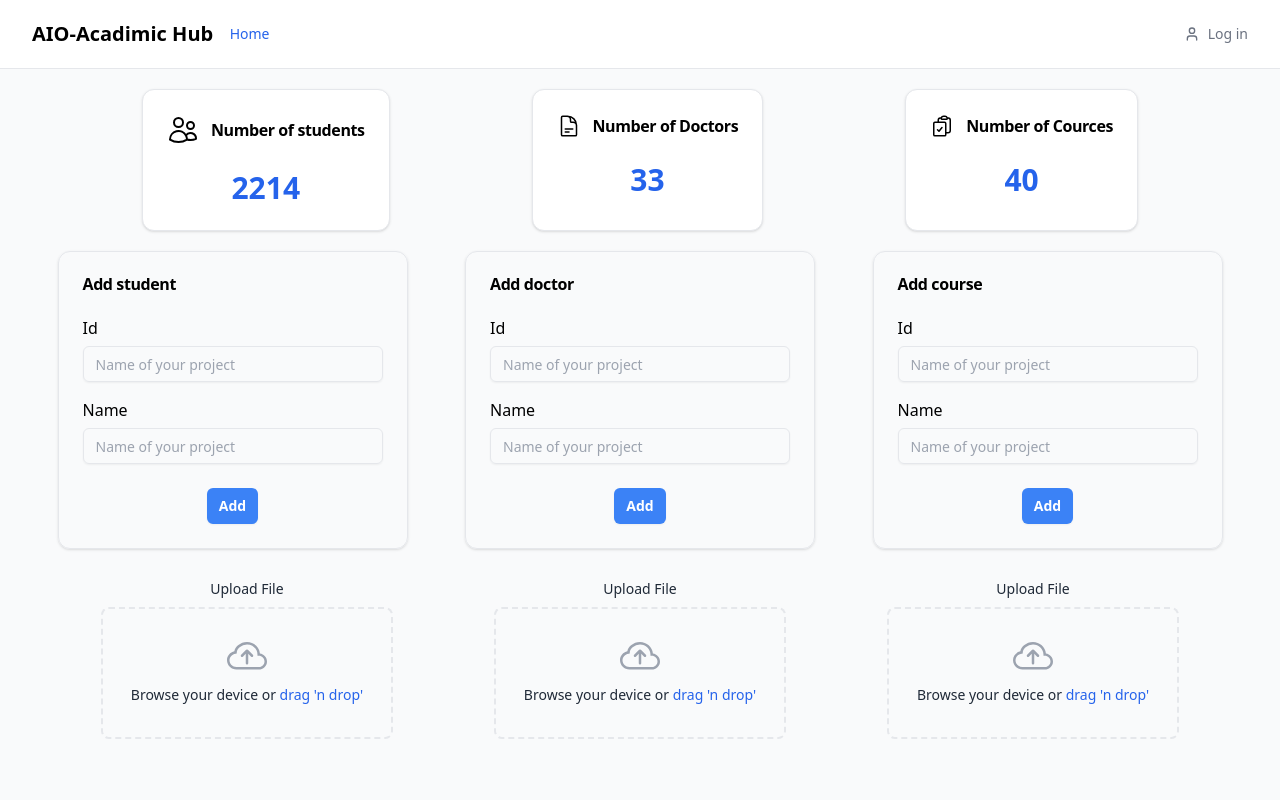
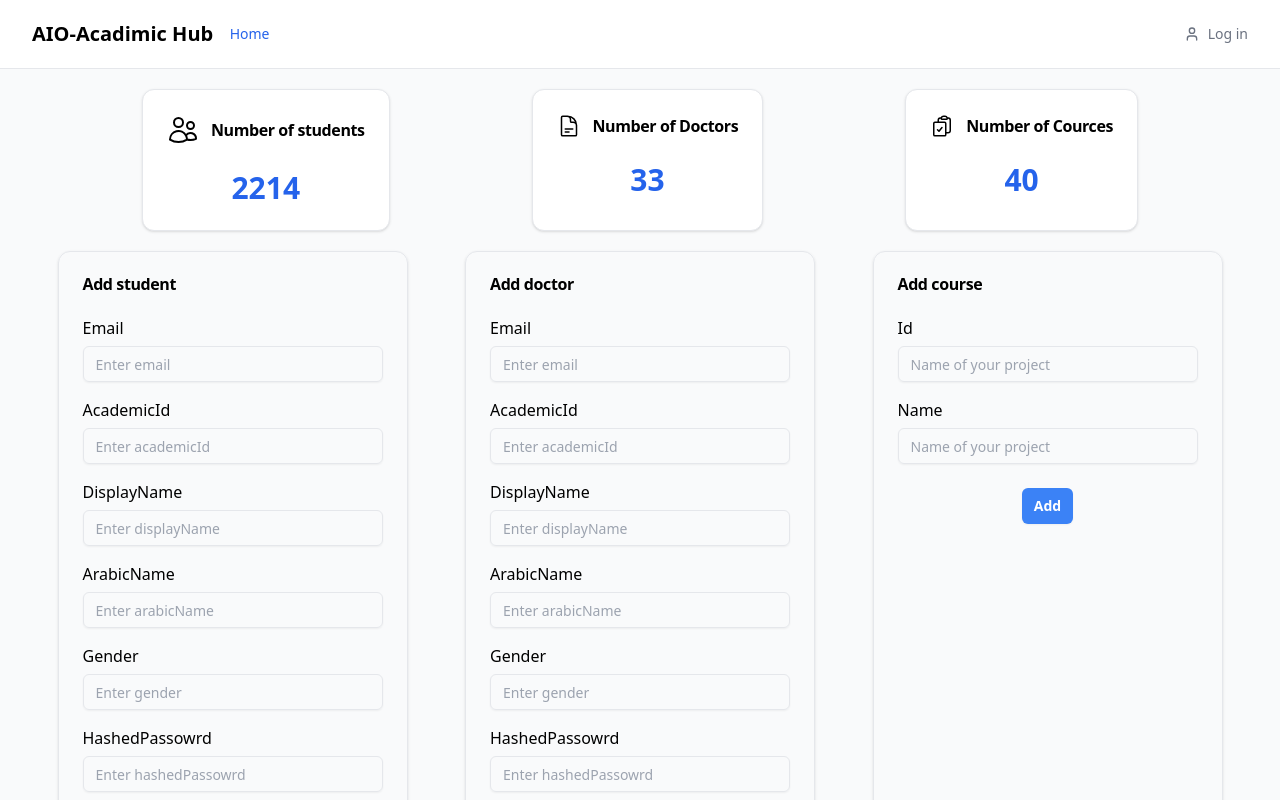
Before and after one commit to MohamedIbrahim222/Dashboard, a React (Vite) app: page /admin-home in a window 1280 px wide. Shown: the top 800 px of the page. Built offline with nearby package versions, Linux system fonts and the light colour scheme.

Commit message:
integration with backend

```diff
--- a/src/App.tsx
+++ b/src/App.tsx
@@ -8,6 +8,7 @@ import AdminHome from "./routes/admin-home";
 import { Login } from "./routes/login";
 import Reset from "./routes/reset";
 import PublishQuiz from "./routes/publish-quiz";
+import ResetPassword from "./routes/password";
 
 const router = createBrowserRouter([
   {
@@ -45,6 +46,10 @@ const router = createBrowserRouter([
       {
         path: "admin-home",
         element: <AdminHome />
+      },
+      {
+        path: "password-reset",
+        element: <ResetPassword/>
       }
     ],
   },
--- a/src/routes/admin-home.tsx
+++ b/src/routes/admin-home.tsx
@@ -7,10 +7,80 @@ import {
   CardTitle,
 } from "@/components/ui/card";
 import { Input } from "@/components/ui/input";
-//import { useState } from "react";
-//import { Link } from "react-router-dom";
+import { useState } from "react";
+import { Link } from "react-router-dom";
+import axios from "axios";
+
+// {
+//   "email": "salma.khaled963@gmail.com",
+//   "academicId": "202120935",
+//   "displayName": "Salma",
+//   "arabicName": "سلمى",
+//   "gender": "false",
+//   "hashedPassowrd": "Aa1235678@",
+//   "departmentName": "CS",
+//   "group": "A",
+//   "role": "Student"
+// }
 
 export default function AdminHome() {
+  const [student, setStudent] = useState({
+    email: "",
+    academicId: "",
+    displayName: "",
+    arabicName: "",
+    gender: "",
+    hashedPassowrd: "",
+    departmentName: "",
+    group: "",
+    role: "Student",
+  });
+
+  const [doctor, setDoctor] = useState({
+    email: "",
+    academicId: "",
+    displayName: "",
+    arabicName: "",
+    gender: "",
+    hashedPassowrd: "",
+    departmentName: "",
+    role: "Instructor",
+  });
+
+  const handleChange = (e, role) => {
+    const { name, value } = e.target;
+    if (role === "Student") {
+      setStudent((prev) => ({ ...prev, [name]: value }));
+    } else if (role === "Instructor") {
+      setDoctor((prev) => ({ ...prev, [name]: value }));
+    }
+  };
+
+  const addStudent = async (e) => {
+    e.preventDefault();
+    try {
+      const response = await axios.post(
+        "http://localhost:8085/auth/register",
+        student
+      );
+      console.log(response.data);
+    } catch (error) {
+      console.log(error);
+    }
+  };
+
+  const addDoctor = async (e) => {
+    e.preventDefault();
+    try {
+      const response = await axios.post(
+        "http://localhost:8085/register",
+        doctor
+      );
+      console.log(response.data);
+    } catch (error) {
+      console.log(error);
+    }
+  };
   return (
     <div>
       <div className="flex justify-evenly mb-5">
@@ -101,22 +171,31 @@ export default function AdminHome() {
             <CardTitle>Add student</CardTitle>
           </CardHeader>
           <CardContent>
-            <form>
+            <form onSubmit={addStudent}>
               <div className="grid w-full items-center gap-4">
-                <div className="flex flex-col space-y-1.5">
-                  <label htmlFor="name">Id</label>
-                  <Input id="name" placeholder="Name of your project" />
-                </div>
-                <div className="flex flex-col space-y-1.5">
-                  <label htmlFor="name">Name</label>
-                  <Input id="name" placeholder="Name of your project" />
-                </div>
+                {Object.keys(student).map((key) => (
+                  <div key={key} className="flex flex-col space-y-1.5">
+                    <label htmlFor={key}>
+                      {key.charAt(0).toUpperCase() + key.slice(1)}
+                    </label>
+                    <Input
+                      id={key}
+                      name={key}
+                      value={student[key]}
+                      onChange={(e) => handleChange(e, "Student")}
+                      placeholder={`Enter ${key}`}
+                      type={key === "hashedPassowrd" ? "password" : "text"}
+                    />
+                  </div>
+                ))}
               </div>
+              <CardFooter className="flex justify-center">
+                <button type="submit" className="btn btn-blue">
+                  Add
+                </button>
+              </CardFooter>
             </form>
           </CardContent>
-          <CardFooter className="flex justify-center">
-            <button className="btn btn-blue">Add</button>
-          </CardFooter>
         </Card>
 
         <Card className="w-[350px]">
@@ -124,22 +203,31 @@ export default function AdminHome() {
             <CardTitle>Add doctor</CardTitle>
           </CardHeader>
           <CardContent>
-            <form>
+            <form onSubmit={addDoctor}>
               <div className="grid w-full items-center gap-4">
-                <div className="flex flex-col space-y-1.5">
-                  <label htmlFor="name">Id</label>
-                  <Input id="name" placeholder="Name of your project" />
-                </div>
-                <div className="flex flex-col space-y-1.5">
-                  <label htmlFor="name">Name</label>
-                  <Input id="name" placeholder="Name of your project" />
-                </div>
+                {Object.keys(doctor).map((key) => (
+                  <div key={key} className="flex flex-col space-y-1.5">
+                    <label htmlFor={key}>
+                      {key.charAt(0).toUpperCase() + key.slice(1)}
+                    </label>
+                    <Input
+                      id={key}
+                      name={key}
+                      value={doctor[key]}
+                      onChange={(e) => handleChange(e, "Instructor")}
+                      placeholder={`Enter ${key}`}
+                      type={key === "hashedPassword" ? "password" : "text"}
+                    />
+                  </div>
+                ))}
               </div>
+              <CardFooter className="flex justify-center">
+                <button type="submit" className="btn btn-blue">
+                  Add
+                </button>
+              </CardFooter>
             </form>
           </CardContent>
-          <CardFooter className="flex justify-center">
-            <button className=" btn btn-blue">Add</button>
-          </CardFooter>
         </Card>
 
         <Card className="w-[350px]">
@@ -164,7 +252,6 @@ export default function AdminHome() {
             <button className="btn btn-blue">Add</button>
           </CardFooter>
         </Card>
-
       </div>
       <div className="flex justify-evenly mb-5">
         <Upload />
@@ -215,8 +302,7 @@ function Upload() {
             drag 'n drop'
           </span>
         </span>
-        <span className="mt-1 block text-xs text-gray-500 dark:text-neutral-500">
-        </span>
+        <span className="mt-1 block text-xs text-gray-500 dark:text-neutral-500"></span>
       </label>
     </div>
   );
--- a/src/routes/login.tsx
+++ b/src/routes/login.tsx
@@ -1,3 +1,5 @@
+import React, { useState } from "react";
+import axios from "axios";
 import {
   Card,
   CardContent,
@@ -10,8 +12,31 @@ import { Input } from "@/components/ui/input";
 import { Link } from "react-router-dom";
 
 export function Login() {
+  const [email, setEmail] = useState("");
+  const [password, setPassword] = useState("");
+  const [message, setMessage] = useState("");
+
+  const handleSubmit = async (e) => {
+    e.preventDefault();
+
+    try {
+      const response = await axios.post("http://localhost:8085/auth/login", {
+        email,
+        password,
+      });
+
+      localStorage.setItem("token", response.data.data.token);
+      setMessage("Login successful");
+      console.log(response.data);
+    } catch (error) {
+      setMessage("Login failed");
+      console.error(error);
+    }
+  };
+
   return (
     <Card className="w-full max-w-sm mx-auto">
+      <form onSubmit={handleSubmit}>
         <CardHeader>
           <CardTitle className="text-2xl">Login</CardTitle>
           <CardDescription>
@@ -21,30 +46,41 @@ export function Login() {
         <CardContent className="grid gap-4">
           <div className="grid gap-2">
             <label htmlFor="email">Email</label>
-          <Input id="email" type="email" placeholder="m@example.com" required />
+            <Input
+              id="email"
+              type="email"
+              placeholder="m@example.com"
+              value={email}
+              onChange={(e) => setEmail(e.target.value)}
+              required
+            />
           </div>
           <div className="grid gap-2">
             <label htmlFor="password">Password</label>
-          <Input id="password" type="password" required />
+            <Input
+              id="password"
+              type="password"
+              value={password}
+              onChange={(e) => setPassword(e.target.value)}
+              required
+            />
             <Link to={"/reset"} className="text-sm font-semibold text-blue-500">
-            reset password
+              Reset password
             </Link>
           </div>
-      </CardContent>
-      <CardFooter className="flex flex-col">
           <div className="mb-3">
             <div className="sm:col-span-9">
               <div className="sm:flex">
                 <label
-                htmlFor="af-account-gender-checkbox"
-                className="flex py-2 px-3 w-full border border-gray-200 shadow-sm -mt-px -ms-px first:rounded-t-lg last:rounded-b-lg sm:first:rounded-s-lg sm:mt-0 sm:first:ms-0 sm:first:rounded-se-none sm:last:rounded-es-none sm:last:rounded-e-lg text-sm relative focus:z-10 focus:border-blue-500 focus:ring-blue-500 disabled:opacity-50 disabled:pointer-events-none dark:bg-neutral-800 dark:border-neutral-700 dark:text-neutral-400 dark:placeholder-neutral-500 dark:focus:ring-neutral-600"
+                  htmlFor="doctor"
+                  className="flex py-2 px-3 w-full border border-gray-200 shadow-sm text-sm relative focus:z-10 focus:border-blue-500 focus:ring-blue-500 dark:bg-neutral-800 dark:border-neutral-700 dark:text-neutral-400 dark:placeholder-neutral-500 dark:focus:ring-neutral-600"
                 >
                   <input
                     type="radio"
-                  name="af-account-gender-checkbox"
-                  className="shrink-0 mt-0.5 border-gray-300 rounded-full text-blue-600 focus:ring-blue-500 disabled:opacity-50 disabled:pointer-events-none dark:bg-neutral-800 dark:border-neutral-500 dark:checked:bg-blue-500 dark:checked:border-blue-500 dark:focus:ring-offset-gray-800"
-                  id="af-account-gender-checkbox"
-                  checked
+                    name="role"
+                    value="Doctor"
+                    id="doctor"
+                    className="shrink-0 mt-0.5 border-gray-300 rounded-full text-blue-600 focus:ring-blue-500 dark:bg-neutral-800 dark:border-neutral-500 dark:checked:bg-blue-500 dark:checked:border-blue-500 dark:focus:ring-offset-gray-800"
                   />
                   <span className="text-sm text-gray-500 ms-3 dark:text-neutral-400">
                     Doctor
@@ -52,14 +88,15 @@ export function Login() {
                 </label>
 
                 <label
-                htmlFor="af-account-gender-checkbox-other"
-                className="flex py-2 px-3 w-full border border-gray-200 shadow-sm -mt-px -ms-px first:rounded-t-lg last:rounded-b-lg sm:first:rounded-s-lg sm:mt-0 sm:first:ms-0 sm:first:rounded-se-none sm:last:rounded-es-none sm:last:rounded-e-lg text-sm relative focus:z-10 focus:border-blue-500 focus:ring-blue-500 disabled:opacity-50 disabled:pointer-events-none dark:bg-neutral-800 dark:border-neutral-700 dark:text-neutral-400 dark:placeholder-neutral-500 dark:focus:ring-neutral-600"
+                  htmlFor="admin"
+                  className="flex py-2 px-3 w-full border border-gray-200 shadow-sm text-sm relative focus:z-10 focus:border-blue-500 focus:ring-blue-500 dark:bg-neutral-800 dark:border-neutral-700 dark:text-neutral-400 dark:placeholder-neutral-500 dark:focus:ring-neutral-600"
                 >
                   <input
                     type="radio"
-                  name="af-account-gender-checkbox"
-                  className="shrink-0 mt-0.5 border-gray-300 rounded-full text-blue-600 focus:ring-blue-500 disabled:opacity-50 disabled:pointer-events-none dark:bg-neutral-800 dark:border-neutral-500 dark:checked:bg-blue-500 dark:checked:border-blue-500 dark:focus:ring-offset-gray-800"
-                  id="af-account-gender-checkbox-other"
+                    name="role"
+                    value="Admin"
+                    id="admin"
+                    className="shrink-0 mt-0.5 border-gray-300 rounded-full text-blue-600 focus:ring-blue-500 dark:bg-neutral-800 dark:border-neutral-500 dark:checked:bg-blue-500 dark:checked:border-blue-500 dark:focus:ring-offset-gray-800"
                   />
                   <span className="text-sm text-gray-500 ms-3 dark:text-neutral-400">
                     Admin
@@ -68,14 +105,17 @@ export function Login() {
               </div>
             </div>
           </div>
-        <Link
-          type="button"
+        </CardContent>
+        <CardFooter className="flex flex-col">
+          <button
+            type="submit"
             className="btn btn-blue block w-full flex justify-center mt-3"
-          to={"/admin-home"}
           >
-          Sing in
-        </Link>
+            Sign in
+          </button>
+          {message && <p>{message}</p>}
         </CardFooter>
+      </form>
     </Card>
   );
 }
--- /dev/null
+++ b/src/routes/password.tsx
@@ -0,0 +1,88 @@
+import React, { useState } from "react";
+import axios from "axios";
+import { Navigate } from "react-router-dom";
+
+export default function ResetPasswordForm() {
+  const [otp, setOtp] = useState("");
+  const [email, setEmail] = useState("");
+  const [newPassword, setNewPassword] = useState("");
+  const [message, setMessage] = useState("");
+  const [error, setError] = useState("");
+
+  const handleSubmit = async (e) => {
+    e.preventDefault();
+
+    try {
+      const response = await axios.post("http://localhost:8085/auth/Reset", {
+        otp,
+        email,
+        newPassword,
+      });
+      setMessage("Password reset successfully!");
+      setError("");
+      console.log(response.data);
+    } catch (error) {
+      setMessage("");
+      setError("Error resetting password");
+      console.error(error);
+    }
+  };
+
+  return (
+    <div className="mt-7 bg-white border border-gray-200 rounded-xl shadow-sm max-w-xl mx-auto p-6">
+      <h1 className="text-2xl font-bold mb-4">Reset Password</h1>
+      <form onSubmit={handleSubmit}>
+        <div className="mb-4">
+          <label htmlFor="otp" className="block text-sm font-semibold mb-1">
+            OTP:
+          </label>
+          <input
+            type="text"
+            id="otp"
+            value={otp}
+            onChange={(e) => setOtp(e.target.value)}
+            required
+            className="form-input"
+          />
+        </div>
+        <div className="mb-4">
+          <label htmlFor="email" className="block text-sm font-semibold mb-1">
+            Email:
+          </label>
+          <input
+            type="email"
+            id="email"
+            value={email}
+            onChange={(e) => setEmail(e.target.value)}
+            required
+            className="form-input"
+          />
+        </div>
+        <div className="mb-4">
+          <label
+            htmlFor="newPassword"
+            className="block text-sm font-semibold mb-1"
+          >
+            New Password:
+          </label>
+          <input
+            type="password"
+            id="newPassword"
+            value={newPassword}
+            onChange={(e) => setNewPassword(e.target.value)}
+            required
+            className="form-input"
+          />
+        </div>
+        <button
+          type="submit"
+          className="bg-blue-500 text-white px-4 py-2 rounded-md hover:bg-blue-600 transition-colors duration-300"
+        >
+          Reset Password
+        </button>
+      </form>
+      {message && <p className="text-green-500 mt-2">{message}</p>}
+      {error && <p className="text-red-500 mt-2">{error}</p>}
+    </div>
+  );
+}
--- a/src/routes/reset.tsx
+++ b/src/routes/reset.tsx
@@ -1,4 +1,28 @@
+import React, { useState } from "react";
+import axios from "axios";
+
 export default function Reset() {
+  const [email, setEmail] = useState("");
+  const [message, setMessage] = useState("");
+  const [error, setError] = useState("");
+
+  const handleSubmit = async (e) => {
+    e.preventDefault();
+
+    try {
+      const response = await axios.post("http://localhost:8085/auth/forget", {
+        email,
+      });
+      setMessage("Reset Password Link Sent Successfully");
+      setError("");
+      console.log(response.data);
+    } catch (error) {
+      setMessage("");
+      setError("Error sending reset password link");
+      console.error(error);
+    }
+  };
+
   return (
     <div className="mt-7 bg-white border border-gray-200 rounded-xl shadow-sm max-w-xl mx-auto">
       <div className="p-4 sm:p-7">
@@ -10,7 +34,7 @@ export default function Reset() {
             Remember your password?
             <a
               className="text-blue-600 decoration-2 hover:underline font-medium"
-              href="../examples/html/signin.html"
+              href="/login"
             >
               Sign in here
             </a>
@@ -18,10 +42,13 @@ export default function Reset() {
         </div>
 
         <div className="mt-5">
-          <form>
+          <form onSubmit={handleSubmit}>
             <div className="grid gap-y-4">
               <div>
-                <label htmlFor="email" className="block text-sm mb-2 font-semibold">
+                <label
+                  htmlFor="email"
+                  className="block text-sm mb-2 font-semibold"
+                >
                   Email address
                 </label>
                 <div className="relative">
@@ -30,6 +57,8 @@ export default function Reset() {
                     id="email"
                     name="email"
                     className="form-input"
+                    value={email}
+                    onChange={(e) => setEmail(e.target.value)}
                     required
                     aria-describedby="email-error"
                   />
@@ -62,6 +91,12 @@ export default function Reset() {
               </button>
             </div>
           </form>
+          {message && (
+            <p className="mt-4 text-center text-sm text-gray-600">{message}</p>
+          )}
+          {error && (
+            <p className="mt-4 text-center text-sm text-red-600">{error}</p>
+          )}
         </div>
       </div>
     </div>
```
Also changed, not shown: 1 other file (tests, documents, lock files or other folders). Lines whose indentation alone changed are shown as unchanged.
